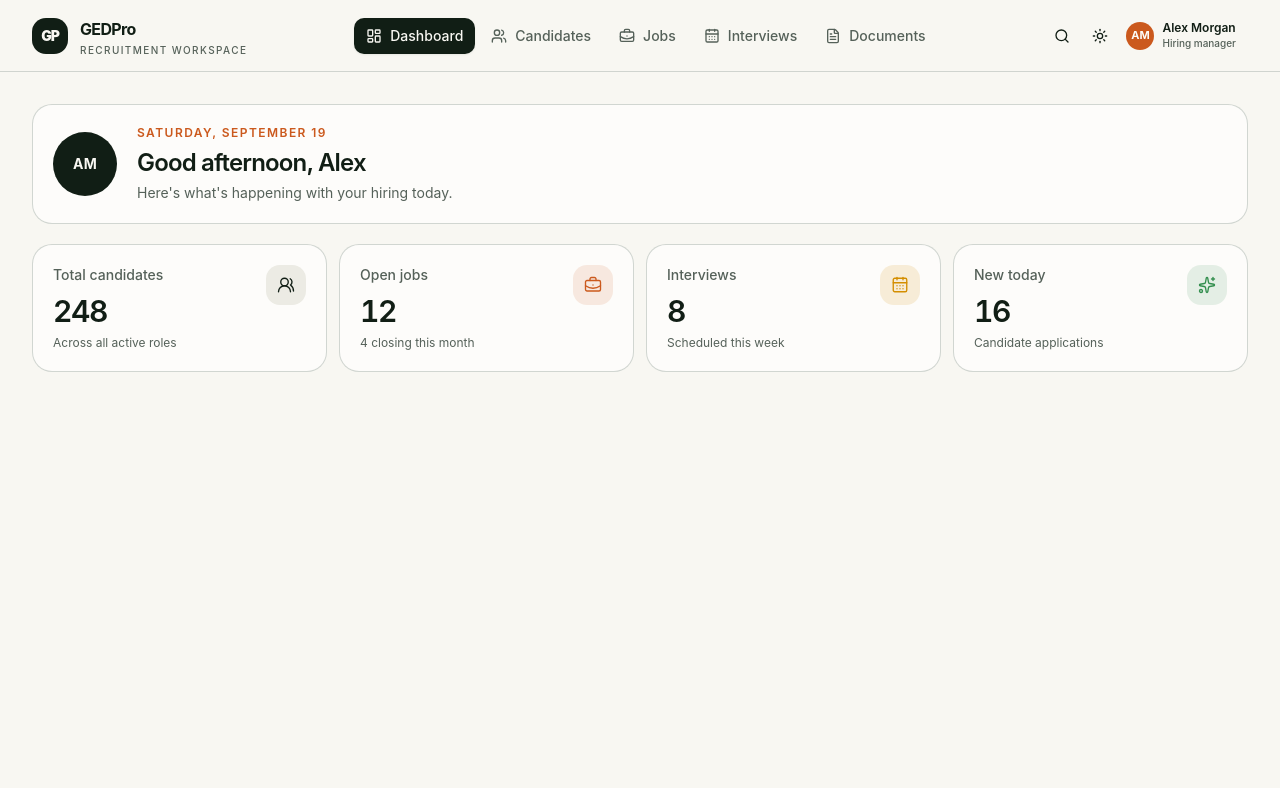
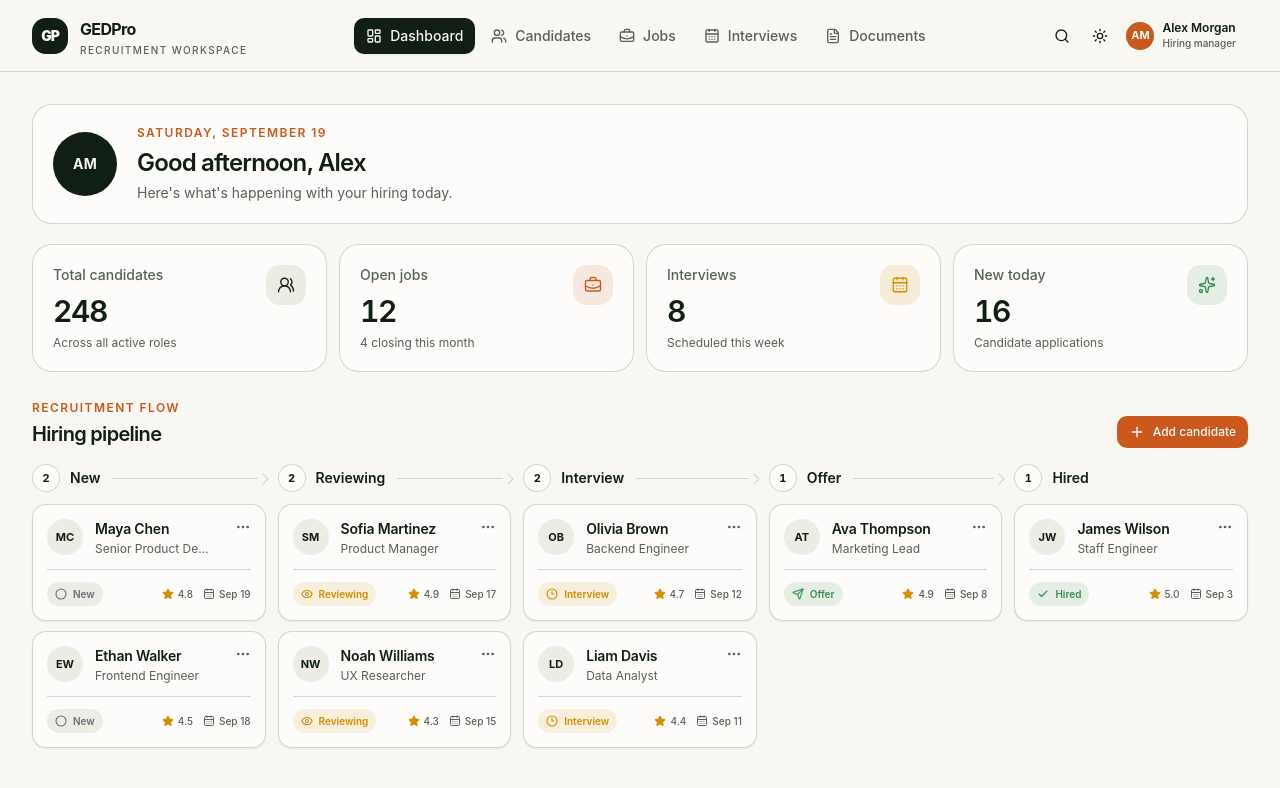
Before and after one commit to Abdelilah-Ajjouqa/gedpro_2, a Next.js app in the folder apps/web/: page / in a window 1280 px wide. Shown: the top 788 px of the page. Built offline with nearby package versions, Linux system fonts and the light colour scheme.

Commit message:
feat(web): implement hiring pipeline

```diff
--- a/apps/web/src/app/page.tsx
+++ b/apps/web/src/app/page.tsx
@@ -1,14 +1,19 @@
 import { AppShell } from '@/components/app-shell/app-shell';
 import { DashboardSummary } from '@/components/dashboard/dashboard-summary';
-import { getDashboardData } from '@/data';
+import { HiringPipeline } from '@/components/pipeline/hiring-pipeline';
+import { getDashboardData, getPipelineData } from '@/data';
 
 export default async function Home() {
-  const dashboardData = await getDashboardData();
+  const [dashboardData, pipelineData] = await Promise.all([
+    getDashboardData(),
+    getPipelineData(),
+  ]);
 
   return (
     <AppShell>
       <main className="px-4 py-5 sm:px-6 sm:py-6 lg:px-8 lg:py-8">
         <DashboardSummary data={dashboardData} />
+        <HiringPipeline stages={pipelineData} />
       </main>
     </AppShell>
   );
--- /dev/null
+++ b/apps/web/src/components/pipeline/candidate-card.tsx
@@ -0,0 +1,40 @@
+import { CalendarDays, MoreHorizontal, Star } from 'lucide-react';
+import Image from 'next/image';
+
+import { StatusBadge } from '@/components/pipeline/status-badge';
+import { Button } from '@/components/ui/button';
+import type { Candidate } from '@/types';
+
+function getInitials(candidate: Candidate) {
+  return `${candidate.firstName.charAt(0)}${candidate.lastName.charAt(0)}`.toUpperCase();
+}
+
+function CandidateCard({ candidate }: { candidate: Candidate }) {
+  const fullName = `${candidate.firstName} ${candidate.lastName}`;
+
+  return (
+    <article className="rounded-lg border border-border bg-card p-3.5 shadow-sm">
+      <div className="flex items-start gap-3">
+        <div className="grid size-9 shrink-0 place-items-center overflow-hidden rounded-full bg-secondary text-[11px] font-bold text-secondary-foreground" aria-label={candidate.avatarUrl ? `${fullName} profile photo` : `${fullName} initials`}>
+          {candidate.avatarUrl ? <Image src={candidate.avatarUrl} alt="" width={36} height={36} className="size-full object-cover" /> : getInitials(candidate)}
+        </div>
+        <div className="min-w-0 flex-1">
+          <h4 className="truncate text-sm font-semibold tracking-[-0.015em]" title={fullName}>{fullName}</h4>
+          <p className="mt-0.5 truncate text-xs text-muted-foreground" title={candidate.role}>{candidate.role}</p>
+        </div>
+        <Button variant="ghost" size="icon" className="-mr-2 -mt-2 size-8 shrink-0 text-muted-foreground" aria-label={`Open actions for ${fullName}`}>
+          <MoreHorizontal className="size-4" />
+        </Button>
+      </div>
+      <div className="mt-3 flex items-center justify-between gap-2 border-t border-border pt-3">
+        <StatusBadge status={candidate.status} />
+        <div className="flex items-center gap-2.5 text-[10px] font-medium text-muted-foreground">
+          <span className="inline-flex items-center gap-1" aria-label={`Rating ${candidate.rating} out of 5`}><Star className="size-3 fill-status-warning text-status-warning" aria-hidden="true" />{candidate.rating.toFixed(1)}</span>
+          <span className="inline-flex items-center gap-1"><CalendarDays className="size-3" aria-hidden="true" />{candidate.appliedAt}</span>
+        </div>
+      </div>
+    </article>
+  );
+}
+
+export { CandidateCard };
--- /dev/null
+++ b/apps/web/src/components/pipeline/hiring-pipeline.tsx
@@ -0,0 +1,26 @@
+import { Plus } from 'lucide-react';
+
+import { PipelineStage } from '@/components/pipeline/pipeline-stage';
+import { Button } from '@/components/ui/button';
+import type { PipelineStage as PipelineStageType } from '@/types';
+
+function HiringPipeline({ stages }: { stages: PipelineStageType[] }) {
+  return (
+    <section className="mt-7" aria-labelledby="hiring-pipeline-heading">
+      <div className="mb-4 flex items-end justify-between gap-4">
+        <div>
+          <p className="text-xs font-semibold uppercase tracking-[0.12em] text-primary">Recruitment flow</p>
+          <h2 id="hiring-pipeline-heading" className="mt-1 text-xl font-semibold tracking-[-0.035em]">Hiring pipeline</h2>
+        </div>
+        <Button size="sm"><Plus className="size-4" />Add candidate</Button>
+      </div>
+      <div className="-mx-4 overflow-x-auto px-4 pb-3 sm:-mx-6 sm:px-6 lg:-mx-8 lg:px-8" tabIndex={0} aria-label="Hiring pipeline stages">
+        <div className="grid min-w-[1180px] grid-cols-5 gap-3 2xl:min-w-0 2xl:gap-4">
+          {stages.map((stage, index) => <PipelineStage key={stage.id} stage={stage} isLast={index === stages.length - 1} />)}
+        </div>
+      </div>
+    </section>
+  );
+}
+
+export { HiringPipeline };
--- /dev/null
+++ b/apps/web/src/components/pipeline/pipeline-connector.tsx
@@ -0,0 +1,9 @@
+function PipelineConnector() {
+  return (
+    <div className="pointer-events-none absolute left-7 right-0 top-3.5 h-px bg-border" aria-hidden="true">
+      <span className="absolute -right-px -top-[3px] size-2 rotate-45 border-r border-t border-border bg-background" />
+    </div>
+  );
+}
+
+export { PipelineConnector };
--- /dev/null
+++ b/apps/web/src/components/pipeline/pipeline-stage.tsx
@@ -0,0 +1,25 @@
+import { CandidateCard } from '@/components/pipeline/candidate-card';
+import { PipelineConnector } from '@/components/pipeline/pipeline-connector';
+import { StageHeader } from '@/components/pipeline/stage-header';
+import type { PipelineStage as PipelineStageType } from '@/types';
+
+type PipelineStageProps = {
+  stage: PipelineStageType;
+  isLast: boolean;
+};
+
+function PipelineStage({ stage, isLast }: PipelineStageProps) {
+  return (
+    <section className="relative min-w-0" aria-labelledby={`pipeline-stage-${stage.id}`}>
+      {!isLast ? <PipelineConnector /> : null}
+      <div className="relative z-10 inline-block bg-background pr-3">
+        <StageHeader id={stage.id} label={stage.label} count={stage.candidates.length} />
+      </div>
+      <div className="mt-3 space-y-2.5">
+        {stage.candidates.map((candidate) => <CandidateCard key={candidate.id} candidate={candidate} />)}
+      </div>
+    </section>
+  );
+}
+
+export { PipelineStage };
--- /dev/null
+++ b/apps/web/src/components/pipeline/stage-header.tsx
@@ -0,0 +1,18 @@
+import type { CandidateStatus } from '@/types';
+
+type StageHeaderProps = {
+  id: CandidateStatus;
+  label: string;
+  count: number;
+};
+
+function StageHeader({ id, label, count }: StageHeaderProps) {
+  return (
+    <div className="flex items-center gap-2.5">
+      <span className="grid size-7 shrink-0 place-items-center rounded-full border border-border bg-card text-[11px] font-bold tabular-nums">{count}</span>
+      <h3 id={`pipeline-stage-${id}`} className="text-sm font-semibold">{label}</h3>
+    </div>
+  );
+}
+
+export { StageHeader };
--- /dev/null
+++ b/apps/web/src/components/pipeline/status-badge.tsx
@@ -0,0 +1,24 @@
+import { candidateStatusConfig } from '@/config';
+import { cn } from '@/lib/utils';
+import type { CandidateStatus, StatusTone } from '@/types';
+
+const toneStyles = {
+  neutral: 'bg-secondary text-status-neutral',
+  warning: 'bg-status-warning/12 text-status-warning',
+  success: 'bg-status-success/12 text-status-success',
+  danger: 'bg-status-danger/12 text-status-danger',
+} satisfies Record<StatusTone, string>;
+
+function StatusBadge({ status }: { status: CandidateStatus }) {
+  const definition = candidateStatusConfig[status];
+  const Icon = definition.icon;
+
+  return (
+    <span className={cn('inline-flex h-6 items-center gap-1.5 rounded-full px-2 text-[10px] font-semibold', toneStyles[definition.tone])}>
+      {Icon ? <Icon className="size-3" strokeWidth={2.2} aria-hidden="true" /> : null}
+      {definition.label}
+    </span>
+  );
+}
+
+export { StatusBadge };
--- a/apps/web/src/config/index.ts
+++ b/apps/web/src/config/index.ts
@@ -1,2 +1,14 @@
-// Shared application configuration belongs in this module.
-export {};
+import { Check, Circle, Clock3, Eye, Send, X } from 'lucide-react';
+
+import type { CandidateStatus, StatusDefinition } from '@/types';
+
+const candidateStatusConfig = {
+  new: { label: 'New', tone: 'neutral', icon: Circle },
+  reviewing: { label: 'Reviewing', tone: 'warning', icon: Eye },
+  interview: { label: 'Interview', tone: 'warning', icon: Clock3 },
+  offer: { label: 'Offer', tone: 'success', icon: Send },
+  hired: { label: 'Hired', tone: 'success', icon: Check },
+  rejected: { label: 'Rejected', tone: 'danger', icon: X },
+} satisfies Record<CandidateStatus, StatusDefinition>;
+
+export { candidateStatusConfig };
--- a/apps/web/src/data/index.ts
+++ b/apps/web/src/data/index.ts
@@ -1,6 +1,6 @@
 import { BriefcaseBusiness, CalendarDays, Sparkles, UsersRound } from 'lucide-react';
 
-import type { DashboardData } from '@/types';
+import type { DashboardData, PipelineStage } from '@/types';
 
 const dashboardFixture: DashboardData = {
   manager: {
@@ -51,4 +51,49 @@ async function getDashboardData(): Promise<DashboardData> {
   return dashboardFixture;
 }
 
-export { getDashboardData };
+const pipelineFixture: PipelineStage[] = [
+  {
+    id: 'new',
+    label: 'New',
+    candidates: [
+      { id: 'candidate-maya-chen', firstName: 'Maya', lastName: 'Chen', role: 'Senior Product Designer', rating: 4.8, appliedAt: 'Sep 19', status: 'new' },
+      { id: 'candidate-ethan-walker', firstName: 'Ethan', lastName: 'Walker', role: 'Frontend Engineer', rating: 4.5, appliedAt: 'Sep 18', status: 'new' },
+    ],
+  },
+  {
+    id: 'reviewing',
+    label: 'Reviewing',
+    candidates: [
+      { id: 'candidate-sofia-martinez', firstName: 'Sofia', lastName: 'Martinez', role: 'Product Manager', rating: 4.9, appliedAt: 'Sep 17', status: 'reviewing' },
+      { id: 'candidate-noah-williams', firstName: 'Noah', lastName: 'Williams', role: 'UX Researcher', rating: 4.3, appliedAt: 'Sep 15', status: 'reviewing' },
+    ],
+  },
+  {
+    id: 'interview',
+    label: 'Interview',
+    candidates: [
+      { id: 'candidate-olivia-brown', firstName: 'Olivia', lastName: 'Brown', role: 'Backend Engineer', rating: 4.7, appliedAt: 'Sep 12', status: 'interview' },
+      { id: 'candidate-liam-davis', firstName: 'Liam', lastName: 'Davis', role: 'Data Analyst', rating: 4.4, appliedAt: 'Sep 11', status: 'interview' },
+    ],
+  },
+  {
+    id: 'offer',
+    label: 'Offer',
+    candidates: [
+      { id: 'candidate-ava-thompson', firstName: 'Ava', lastName: 'Thompson', role: 'Marketing Lead', rating: 4.9, appliedAt: 'Sep 8', status: 'offer' },
+    ],
+  },
+  {
+    id: 'hired',
+    label: 'Hired',
+    candidates: [
+      { id: 'candidate-james-wilson', firstName: 'James', lastName: 'Wilson', role: 'Staff Engineer', rating: 5, appliedAt: 'Sep 3', status: 'hired' },
+    ],
+  },
+];
+
+async function getPipelineData(): Promise<PipelineStage[]> {
+  return pipelineFixture;
+}
+
+export { getDashboardData, getPipelineData };
--- a/apps/web/src/types/index.ts
+++ b/apps/web/src/types/index.ts
@@ -26,4 +26,41 @@ type DashboardData = {
   metrics: DashboardMetric[];
 };
 
-export type { DashboardData, DashboardMetric, MetricTone, Person };
+type CandidateStatus = 'new' | 'reviewing' | 'interview' | 'offer' | 'hired' | 'rejected';
+
+type StatusTone = 'neutral' | 'warning' | 'success' | 'danger';
+
+type Candidate = {
+  id: string;
+  firstName: string;
+  lastName: string;
+  role: string;
+  avatarUrl?: string;
+  rating: number;
+  appliedAt: string;
+  status: CandidateStatus;
+};
+
+type PipelineStage = {
+  id: CandidateStatus;
+  label: string;
+  candidates: Candidate[];
+};
+
+type StatusDefinition = {
+  label: string;
+  tone: StatusTone;
+  icon?: LucideIcon;
+};
+
+export type {
+  Candidate,
+  CandidateStatus,
+  DashboardData,
+  DashboardMetric,
+  MetricTone,
+  Person,
+  PipelineStage,
+  StatusDefinition,
+  StatusTone,
+};
```
